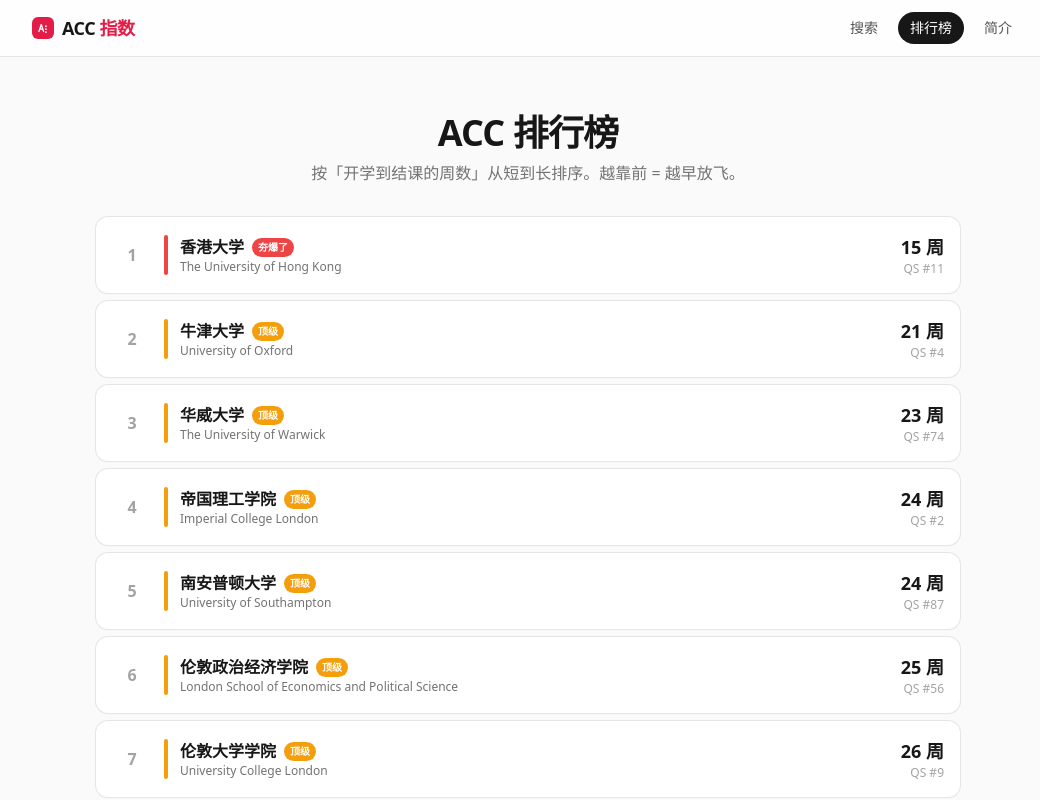
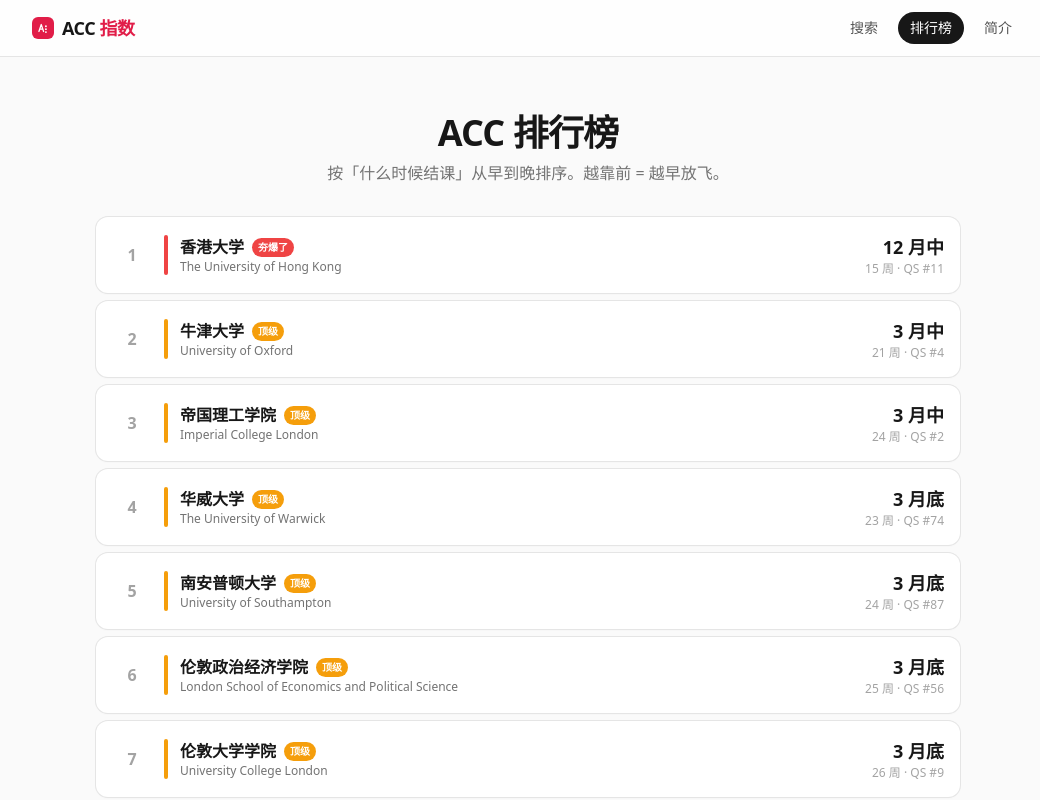
Before and after one commit to Edwinzzzw/acc-index, a React (Vite) app: page /leaderboard in a window 1280 px wide. Shown: the top 800 px of the page, without its empty margins (112-1152 px from the left). Built offline with nearby package versions, Linux system fonts and the light colour scheme.

Commit message:
Refactor sorting logic and update display text

```diff
--- a/src/pages/LeaderboardPage.tsx
+++ b/src/pages/LeaderboardPage.tsx
@@ -2,12 +2,23 @@
 import { Link } from 'react-router-dom';
 import { loadSchools } from '../data/loader';
 import { TIER_COLORS, TIER_LABELS } from '../lib/tier';
+import { fuzzyMonthLabel } from '../lib/dateFormat';
 import type { School, Tier } from '../lib/types';
 
 export function LeaderboardPage() {
   const db = useMemo(() => loadSchools(), []);
   const sorted = useMemo(
-    () => [...db.schools].sort((a, b) => a.acc_weeks - b.acc_weeks),
+    () =>
+      [...db.schools].sort((a, b) => {
+        // 主排序：按结课日期从早到晚（与 tier 划档同源，避免"32 周 T2"
+        // 排在"35 周 T2"之后这种因周数排序产生的视觉错乱）
+        if (a.coursework_end_avg !== b.coursework_end_avg) {
+          return a.coursework_end_avg < b.coursework_end_avg ? -1 : 1;
+        }
+        // 二级排序：同一天结课时，开学晚 / 周数少的在前
+        // —— 同样 5/1 结课，acc_weeks 越小代表实际"受罪时间"越短
+        return a.acc_weeks - b.acc_weeks;
+      }),
     [db],
   );
 
@@ -22,7 +33,7 @@
           ACC 排行榜
         </h1>
         <p className="mt-2 text-sm text-neutral-500 sm:text-base">
-          按「开学到结课的周数」从短到长排序。越靠前 = 越早放飞。
+          按「什么时候结课」从早到晚排序。越靠前 = 越早放飞。
         </p>
       </header>
 
@@ -63,8 +74,12 @@
         <div className="truncate text-xs text-neutral-500">{school.name_en}</div>
       </div>
       <div className="text-right">
-        <div className="text-base font-bold text-neutral-900 sm:text-lg">{school.acc_weeks} 周</div>
-        <div className="text-[10px] text-neutral-400 sm:text-xs">QS #{school.qs_rank_2026}</div>
+        <div className="text-base font-bold text-neutral-900 sm:text-lg">
+          {fuzzyMonthLabel(school.coursework_end_avg)}
+        </div>
+        <div className="text-[10px] text-neutral-400 sm:text-xs">
+          {school.acc_weeks} 周 · QS #{school.qs_rank_2026}
+        </div>
       </div>
     </Link>
   );
```
